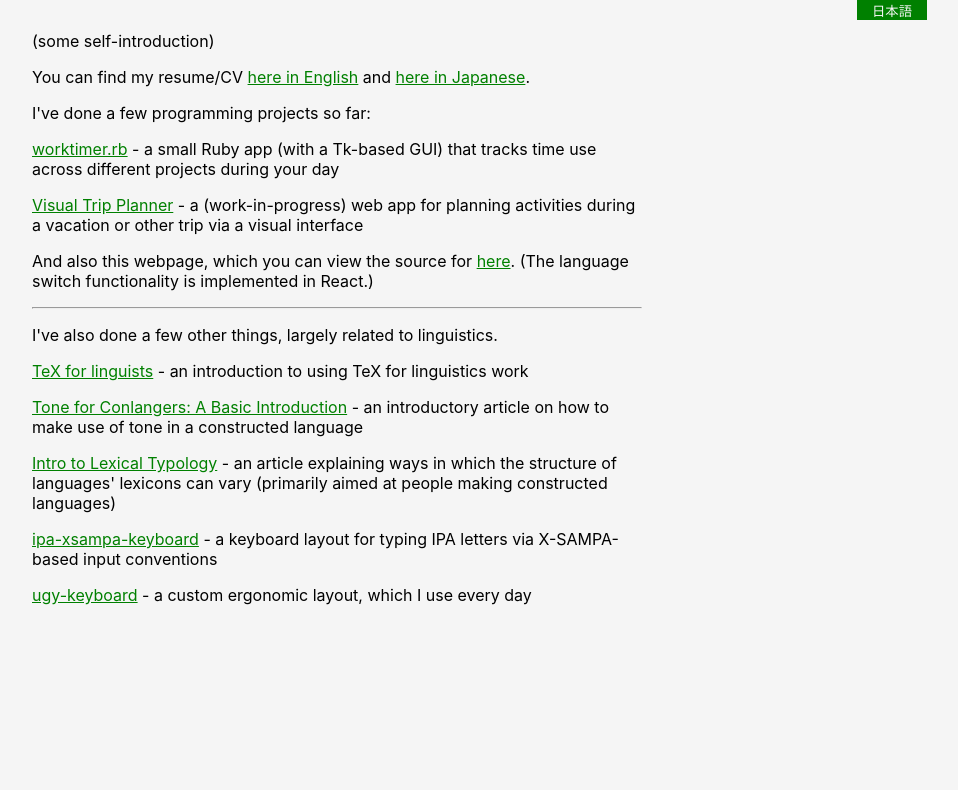
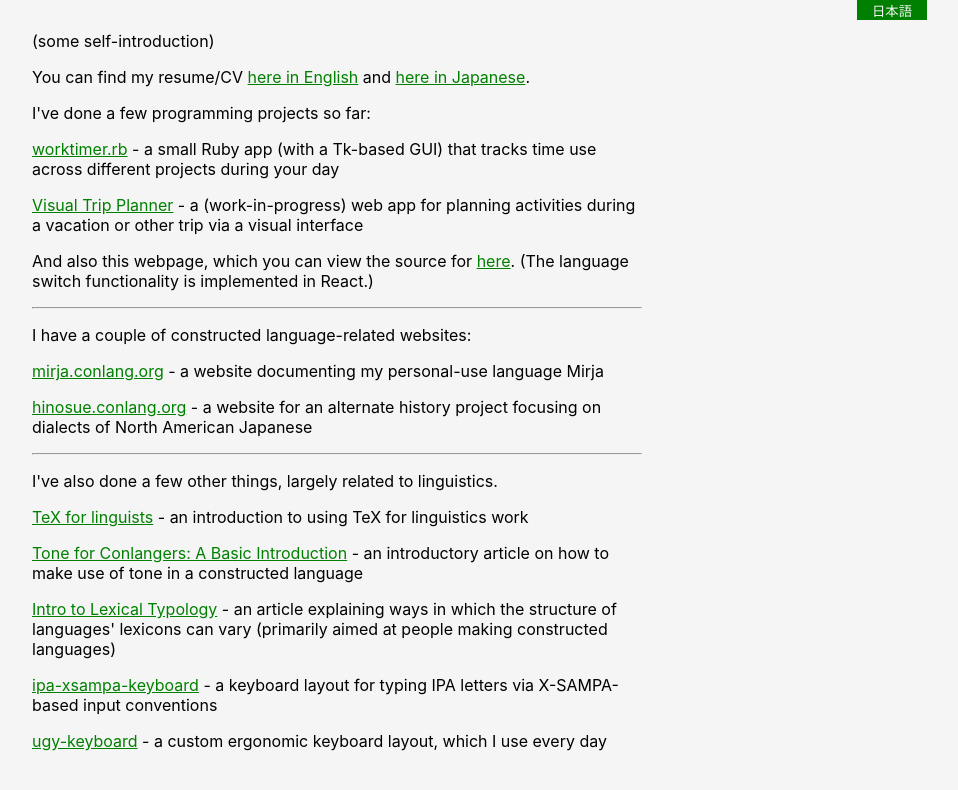
Before and after one commit to aaannestad/aaannestad.github.io, a React (Create React App) app: page / in a window 1280 px wide. Shown: the top 790 px of the page, without its empty margins (303-1261 px from the left). Built offline with nearby package versions, Linux system fonts and the light colour scheme.

Commit message:
More links and a Japanese formatting change

```diff
--- a/src/App.js
+++ b/src/App.js
@@ -94,6 +94,28 @@ export default function App() {
           <hr></hr>
           <TextElement
             lang={lang}
+            texten="I have a couple of constructed language-related websites:"
+            textjp="人工言語関連のウエブサイトは２つ持っています："
+          />
+          <LinkElement
+            lang={lang}
+            link="mirja.conlang.org"
+            linktexten="mirja.conlang.org"
+            linxtextjp="mirja.conlang.org"
+            desctexten="a website documenting my personal-use language Mirja"
+            desctextjp="ミリャという個人用言語を記録するウエブサイト"
+          />
+          <LinkElement
+            lang={lang}
+            link="hinosue.conlang.org"
+            linktexten="hinosue.conlang.org"
+            linxtextjp="hinosue.conlang.org"
+            desctexten="a website for an alternate history project focusing on dialects of North American Japanese"
+            desctextjp="架空歴史の日本語の北米諸方言を中心とする架空歴史プロジェクトを記録するウエブサイト"
+          />
+          <hr></hr>
+          <TextElement
+            lang={lang}
             texten="I've also done a few other things, largely related to linguistics."
             textjp="他にも主に言語学に関連したことをしたことがあります。"
           />
@@ -134,7 +156,7 @@ export default function App() {
             link="https://github.com/aaannestad/ugy-keyboard"
             linktexten="ugy-keyboard"
             linktextjp="ugy-keyboard"
-            desctexten="a custom ergonomic layout, which I use every day"
+            desctexten="a custom ergonomic keyboard layout, which I use every day"
             desctextjp="私が毎日使うオリジナルなエルゴノミックキーボード配列"
           />
         </div>
--- a/src/pageelement.js
+++ b/src/pageelement.js
@@ -18,7 +18,7 @@ export function LinkElement(props) {
     case "jp":
       return (
         <p>
-          <a href={props.link}>{props.linktextjp}</a> ・ {props.desctextjp}
+          <a href={props.link}>{props.linktextjp}</a> 　 {props.desctextjp}
         </p>
       );
   }
```
